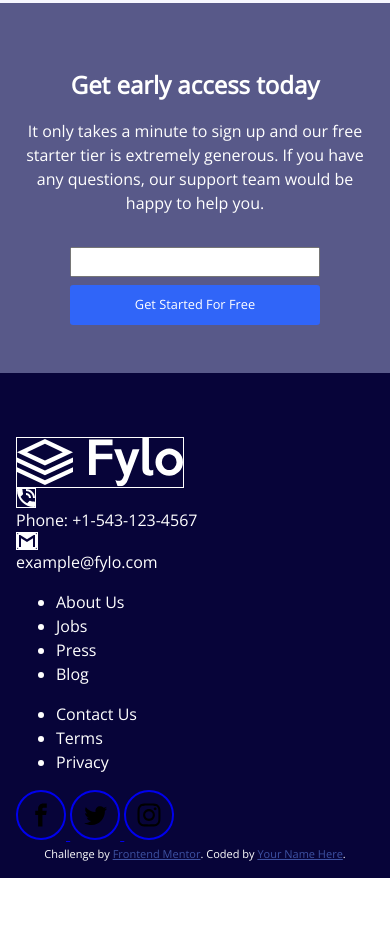
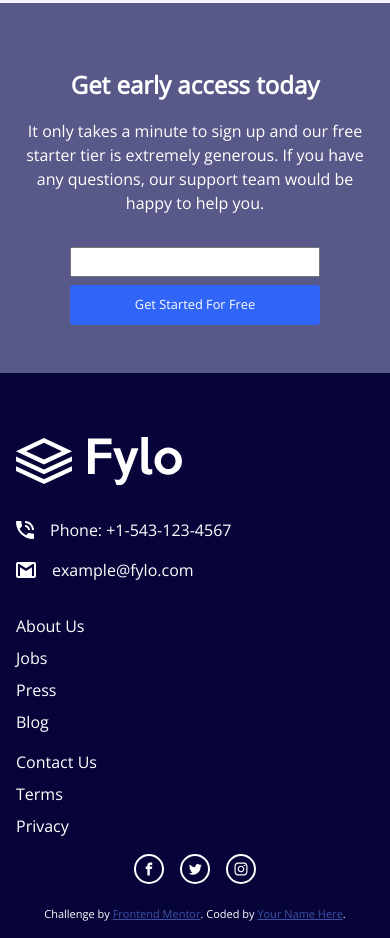
Before and after one commit to simplyJC/fylo-landing-page-with-two-column-layout-master, a plain HTML site: page index.html in a window 390 px wide. Shown: the part 1982-2920 px from the top of the page. Before the commit the page ends 2860 px from the top, so only its background shows below. Drawn offline with nearby package versions, Linux system fonts and the light colour scheme.

Commit message:
footer layout mobile

```diff
--- a/app/scss/components/_social-media-icons.scss
+++ /dev/null
@@ -1,6 +0,0 @@
-.icon{
-   height: 50px;
-   width: 50px;
-   border: 2px solid;
-   border-radius: 50%;
-}
--- a/app/scss/layout/_footer.scss
+++ b/app/scss/layout/_footer.scss
@@ -5,17 +5,52 @@
    background: $clr-primary-dark-blue;
    color: white;
    padding: 4rem 1rem 1rem 1rem;
-   & img {
-     color: white;
-     fill: white;
+   &__links-1, &__links-2{
+     list-style: none;
+     display: flex;
+     flex-direction:column;
+     align-content: flex-start;
+     justify-content: flex-start;
+     padding: 0;
+     gap: 0.5rem;
 
-     border: 1px solid;
+
    }
+   &__contacts-container{
+     padding: 1rem 0 1rem 0;
+   }
+   &__phone-container{
+     display: flex;
+     gap: 1rem;
+        align-items: center;
+        padding: 1rem 0 1rem 0;
+   }
+   &__email-container{
+     display: flex;
+     gap: 1rem;
+     align-items: center;
+   }
+
 
  }
 
+.socials__icons{
+  //@at-root:  0 auto;
+  display: flex;
+  justify-content: center;
+  gap: 1rem ;
+}
+ .icon{
+   height: 30px;
+   width: 30px;
+   border: 2px solid white;
+   border-radius: 50%;
+   fill: white;
+
+}
 
 .attribution {
+  padding-top: 1rem;
   font-size: 11px;
   text-align: center;
 }
--- a/index.html
+++ b/index.html
@@ -110,7 +110,9 @@
         help you.
         <div class="cta__form-container">
           <form action="" class="cta__form">
-            <input type="email" name="" id="" class="cta__email"/><button class="button  cta__button">
+            <input type="email" name="" id="" class="cta__email" /><button
+              class="button cta__button"
+            >
               Get Started For Free
             </button>
           </form>
@@ -119,13 +121,31 @@
     </main>
 
     <footer class="footer">
-      <div class="footer__image-container"><img class="footer__image" src="/images/logo-white.svg" alt="logo page" /></div>
-      <div><img src="/images/icon-phone.svg" alt=""><span class="footer__phone-number">Phone: +1-543-123-4567</span> <img src="/images/icon-email.svg" alt=""><span class="footer__email">example@fylo.com</span></div>
+      <div class="footer__image-container">
+        <img
+          class="footer__image"
+          src="/images/logo-white.svg"
+          alt="logo page"
+        />
+      </div>
+      <div class="footer__contacts-container">
+        <div class="footer__phone-container">
+          <img src="/images/icon-phone.svg" alt="" /><span
+            class="footer__phone-number"
+            >Phone: +1-543-123-4567</span
+          >
+        </div>
+        <div class="footer__email-container">
+          <img src="/images/icon-email.svg" alt="" /><span class="footer__email"
+            >example@fylo.com</span
+          >
+        </div>
+      </div>
       <ul class="footer__links-1">
         <li class="footer__link">About Us</li>
         <li class="footer__link">Jobs</li>
         <li class="footer__link">Press</li>
-        <li class="footer__link" >Blog</li>
+        <li class="footer__link">Blog</li>
       </ul>
       <ul class="footer__links-2">
         <li class="footer__link">Contact Us</li>
```
Also changed, not shown: dist/main.css, 1 other file.
